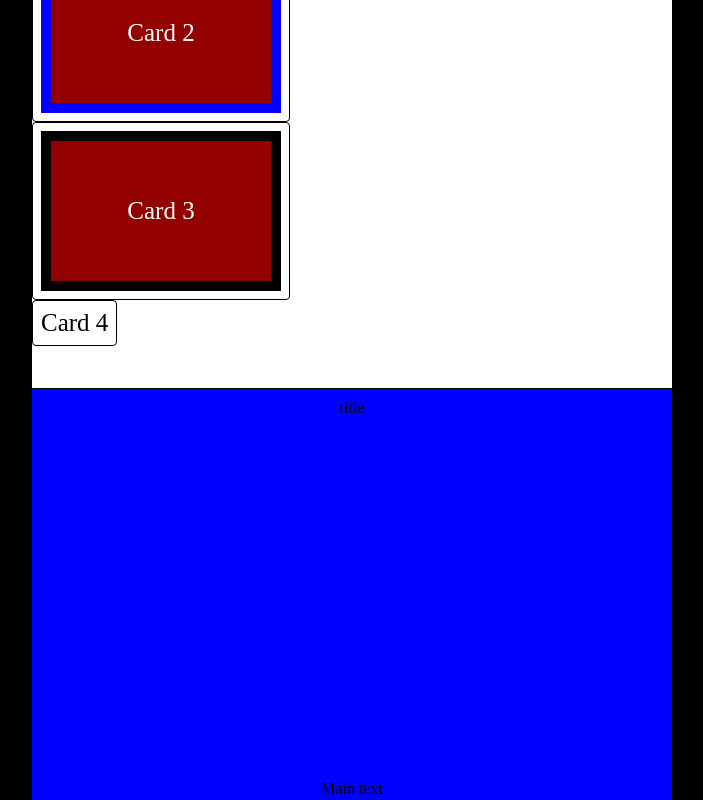
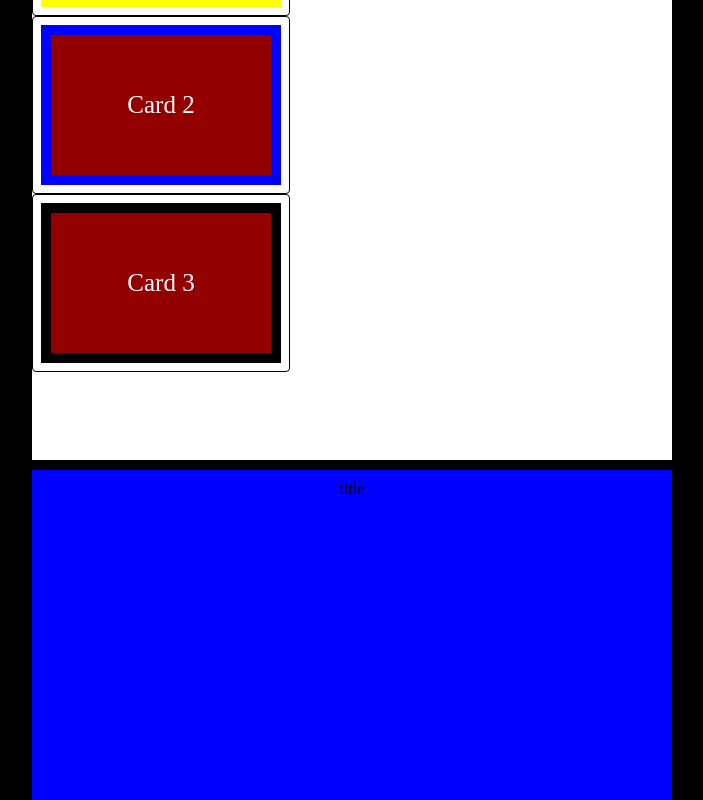
Before and after one commit to MeetYourCreator/reactjs-common-components, a React (Create React App) app: page / in a window 1280 px wide. Shown: the part 6820-7620 px from the top of the page, without its empty margins (288-991 px from the left). Built offline with nearby package versions, Linux system fonts and the light colour scheme.

Commit message:
rename VerticalNav to VerticalNavDrawer

```diff
--- a/src/App.css
+++ b/src/App.css
@@ -28,7 +28,7 @@ input {
   grid-template-columns: repeat(auto-fit, minmax(100px));
   /* grid-auto-rows: 1fr; */
   place-items: center;
-  gap: 1px;
+  gap: 10px;
   width: 100%;
   background-color: black;
 }
--- a/src/App.tsx
+++ b/src/App.tsx
@@ -9,7 +9,7 @@ import { Input } from './components/';
 import { Slider } from './components/';
 import { InfiniteScroll } from './components/';
 import { Card } from './components/';
-import { HorizontalNav } from './components/';
+import { VerticalNavDrawer } from './components/';
 import { placeholderArray } from './utils';
 import TestIMG from './assets/test/testimg.jpg';
 import TestIMG2 from './assets/test/diner.jpg';
@@ -57,7 +57,7 @@ export const App = () => {
           <InfiniteScroll />
         </div>
         <div className="screenContainer">
-          <HorizontalNav />
+          <VerticalNavDrawer />
         </div>
         <div className="screenContainer searchBar">
           <Card
--- a/src/components/HorizontalNav/HorizontalNav.tsx
+++ b/src/components/VerticalNavDrawer/VerticalNavDrawer.tsx
@@ -2,7 +2,7 @@ import React, { useState, useRef, useEffect, RefObject } from 'react';
 import { Card } from '../index';
 import './styles.css';
 
-export const HorizontalNav = () => {
+export const VerticalNavDrawer = () => {
   const ref = useRef<any>(null);
 
   useEffect(() => {
@@ -30,7 +30,7 @@ export const HorizontalNav = () => {
   return (
     <article
       ref={ref}
-      className="element-container"
+      className="vertical-nav-container"
       onWheel={(e) => console.log(e.deltaY)}
     >
       <div className="element">
@@ -57,7 +57,6 @@ export const HorizontalNav = () => {
           cardText={'Card 3'}
         />
       </div>
-      <div className="element">Card 4</div>
     </article>
   );
 };
--- a/src/components/HorizontalNav/styles.css
+++ b/src/components/VerticalNavDrawer/styles.css
@@ -1,4 +1,4 @@
-.element-container {
+.vertical-nav-container {
   display: flex;
   flex-direction: column;
   align-items: flex-start;
@@ -11,13 +11,13 @@
   border-radius: 0.25rem;
   font-size: 25px;
   background: white;
-  transform: translateX(100px);
+  transform: translateX(1000px);
   opacity: 0;
   transition: 150ms;
 }
 
 .element.show {
   transform: translateX(0);
-  transition: transform 1s ease-in-out;
+  transition: transform 1s cubic-bezier(1, 0.31, 0.82, 1.12);
   opacity: 1;
 }
--- a/src/components/index.ts
+++ b/src/components/index.ts
@@ -5,7 +5,7 @@ export { DatePicker } from './DatePicker/DatePicker';
 export { Image } from './Image/Image';
 export { InfiniteScroll } from './InfiniteScroll/InfiniteScroll';
 export { Input } from './Input/Input';
-export { HorizontalNav } from './HorizontalNav/HorizontalNav';
+export { VerticalNavDrawer } from './VerticalNavDrawer/VerticalNavDrawer';
 export { ShowModalBtn as Modal } from './Modal/ShowModalBtn';
 export { SearchBar } from './SearchBar/SearchBar';
 export { Slider } from './Slider/Slider';
```
